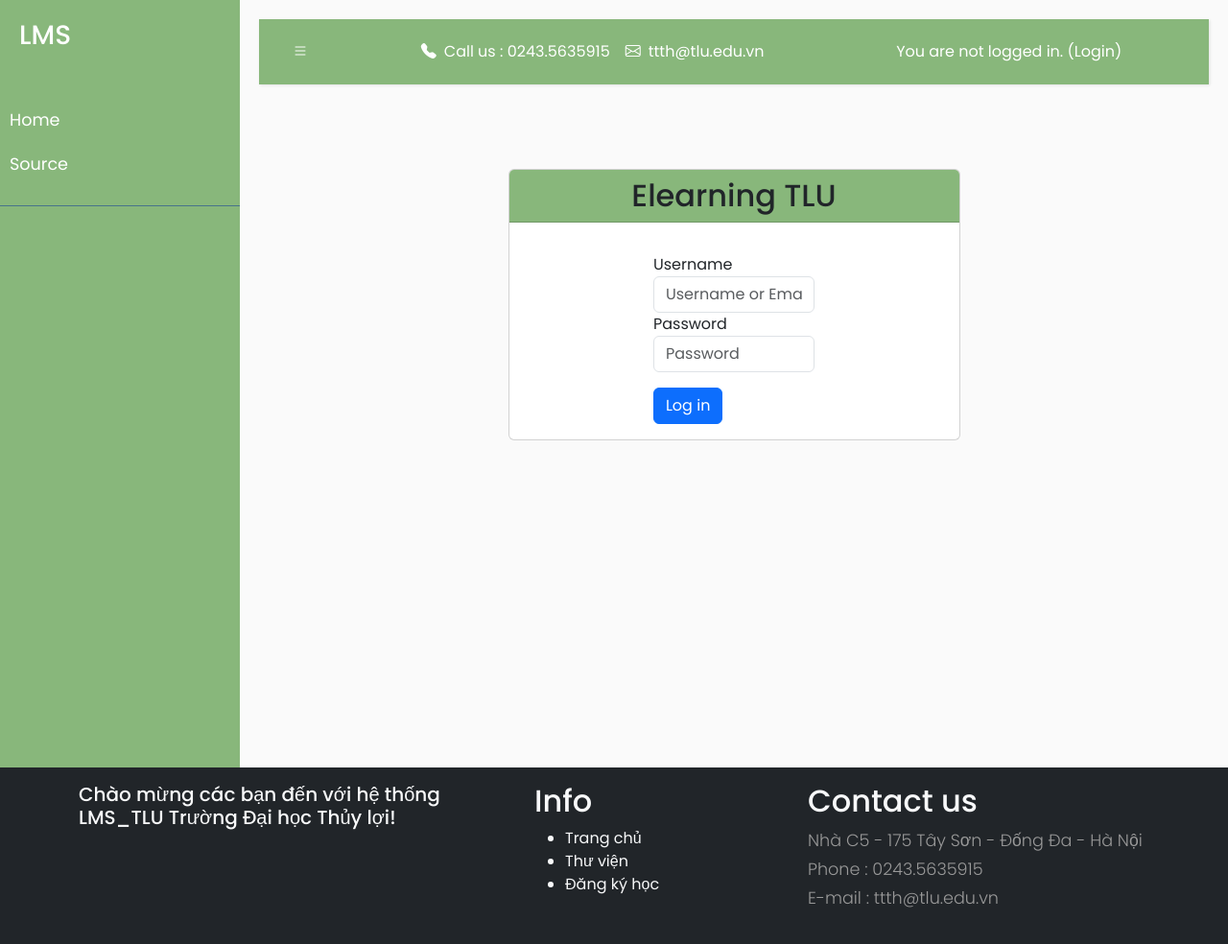
After one commit to TungAnh176/LMS, a PHP site: page /LMS/views/login/indexLogin.php in a window 1280 px wide. The commit adds this page. Shown: the whole page at 96% size. Run offline with PHP 8.4, Linux system fonts and the light colour scheme.

Commit message:
layout mới

```diff
--- a/layout/footer.php
+++ b/layout/footer.php
@@ -1,8 +1,52 @@
             </div>
         </div>
-    </div>
-</main>
+    </main>
+    <footer class="py-3 bg-dark text-light">
+        <div id="footer">
+            <div class="footer-main">
+                <div class="container">
+                    <div id="course-footer"></div>
+                    <div class="row">
+
+                        <div class="col-md-5">
+                            <div class="infoarea">
+                                <h5>Chào mừng các bạn đến với hệ thống LMS_TLU Trường Đại học Thủy lợi!</h5>
+                            </div>
+                        </div>
+                        <div class="col-md-3">
+                            <div class="foot-links">
+                                <h2>Info</h2>
+                                <ul>
+                                    <li><a href="http://www.tlu.edu.vn/" target="_blank">Trang chủ</a></li>
+                                    <li><a href="http://lib.tlu.edu.vn/" target="_blank">Thư viện</a></li>
+                                    <li><a href="http://sinhvien1.tlu.edu.vn/" target="_blank">Đăng ký học</a></li>
+                                </ul>
+                            </div>
+                        </div>
+                        <div class="col-md-4">
+                            <div class="contact-info">
+                                <h2 class="nopadding">Contact us</h2>
+                                <p>Nhà C5 - 175 Tây Sơn - Đống Đa - Hà Nội<br>
+                                    <i class="fa fa-phone-square"></i> Phone : 0243.5635915<br>
+                                    <i class="fa fa-envelope"></i> E-mail : <a class="mail-link" href="mailto:ttth@tlu.edu.vn">ttth@tlu.edu.vn</a><br>
+                                </p>
+                            </div>
+                        </div>
+                    </div>
+                </div>
+            </div>
+        </div>
+
+        </footer>
 </body>
 <script src="https://cdn.jsdelivr.net/npm/bootstrap@5.3.2/dist/js/bootstrap.bundle.min.js" integrity="sha384-C6RzsynM9kWDrMNeT87bh95OGNyZPhcTNXj1NW7RuBCsyN/o0jlpcV8Qyq46cDfL" crossorigin="anonymous"></script>
+<script src="https://cdnjs.cloudflare.com/ajax/libs/jquery/3.7.1/jquery.min.js"></script>
+<script>
+    $(document).ready(function() {
+        $('#sidebarCollapse').on('click', function() {
+            $('#sidebar').toggleClass('active');
+        });
+    });
+</script>
 
 </html>
--- a/layout/header.php
+++ b/layout/header.php
@@ -7,53 +7,209 @@
     <title>LMS</title>
     <link href="https://cdn.jsdelivr.net/npm/bootstrap@5.3.2/dist/css/bootstrap.min.css" rel="stylesheet" integrity="sha384-T3c6CoIi6uLrA9TneNEoa7RxnatzjcDSCmG1MXxSR1GAsXEV/Dwwykc2MPK8M2HN" crossorigin="anonymous">
     <link rel="stylesheet" href="https://cdn.jsdelivr.net/npm/bootstrap-icons@1.11.1/font/bootstrap-icons.css" integrity="sha384-4LISF5TTJX/fLmGSxO53rV4miRxdg84mZsxmO8Rx5jGtp/LbrixFETvWa5a6sESd" crossorigin="anonymous">
+    <style>
+        @import "https://fonts.googleapis.com/css?family=Poppins:300,400,500,600,700";
 
+        body {
+            font-family: 'Poppins', sans-serif;
+            background: #fafafa;
+        }
+
+        p {
+            font-family: 'Poppins', sans-serif;
+            font-size: 1.1em;
+            font-weight: 300;
+            line-height: 1.7em;
+            color: #999;
+        }
+
+        a,
+        a:hover,
+        a:focus {
+            color: inherit;
+            text-decoration: none;
+            transition: all 0.3s;
+        }
+
+        .navbar {
+            padding: 15px 10px;
+            background: #88B77B;
+            border: none;
+            border-radius: 0;
+            margin-bottom: 40px;
+            box-shadow: 1px 1px 3px rgba(0, 0, 0, 0.1);
+        }
+
+        .navbar-btn {
+            box-shadow: none;
+            outline: none !important;
+            border: none;
+        }
+
+        .line {
+            width: 100%;
+            height: 1px;
+            border-bottom: 1px dashed #ddd;
+            margin: 40px 0;
+        }
+
+        .wrapper {
+            display: flex;
+            width: 100%;
+            align-items: stretch;
+        }
+
+        #sidebar {
+            min-width: 250px;
+            max-width: 250px;
+            background: #88B77B;
+            color: #fff;
+            transition: all 0.3s;
+        }
+
+        #sidebar.active {
+            margin-left: -250px;
+        }
+
+        #sidebar .sidebar-header {
+            padding: 20px;
+            background: #88B77B;
+        }
+
+        #sidebar ul.components {
+            padding: 20px 0;
+            border-bottom: 1px solid #47748b;
+        }
+
+        #sidebar ul p {
+            color: #fff;
+            padding: 10px;
+        }
+
+        #sidebar ul li a {
+            padding: 10px;
+            font-size: 1.1em;
+            display: block;
+        }
+
+        #sidebar ul li a:hover {
+            color: #7386D5;
+            background: #fff;
+        }
+
+        #sidebar ul li.active>a,
+        a[aria-expanded="true"] {
+            color: #fff;
+            background: #88B77B;
+        }
+
+        a[data-toggle="collapse"] {
+            position: relative;
+        }
+
+        .dropdown-toggle::after {
+            display: block;
+            position: absolute;
+            top: 50%;
+            right: 20px;
+            transform: translateY(-50%);
+        }
+
+        ul ul a {
+            font-size: 0.9em !important;
+            padding-left: 30px !important;
+            background: #6d7fcc;
+        }
+
+        ul.CTAs {
+            padding: 20px;
+        }
+
+        ul.CTAs a {
+            text-align: center;
+            font-size: 0.9em !important;
+            display: block;
+            border-radius: 5px;
+            margin-bottom: 5px;
+        }
+
+        a.download {
+            background: #fff;
+            color: #7386D5;
+        }
+
+        a.article,
+        a.article:hover {
+            background: #6d7fcc !important;
+            color: #fff !important;
+        }
+
+        #content {
+            width: 100%;
+            padding: 20px;
+            min-height: 100vh;
+            transition: all 0.3s;
+        }
+
+        @media (max-width: 768px) {
+            #sidebar {
+                margin-left: -250px;
+            }
+
+            #sidebar.active {
+                margin-left: 0;
+            }
+
+            #sidebarCollapse span {
+                display: none;
+            }
+        }
+    </style>
 </head>
 
 <body>
-    <header class="border-bottom">
-        <nav class="navbar navbar-expand-lg" style="background-color: #88B77B">
-            <div class="container-fluid">
-                <div class="ms-5">
-                    <a class="navbar-brand text-white" href="#">LMS</a>
-                    <button class="navbar-toggler" type="button" data-bs-toggle="collapse" data-bs-target="#navbarSupportedContent" aria-controls="navbarSupportedContent" aria-expanded="false" aria-label="Toggle navigation">
-                        <span class="navbar-toggler-icon text-white"></span>
-                    </button>
+    <main>
+        <div class="wrapper">
+            <!-- Sidebar  -->
+            <nav id="sidebar">
+                <div class="sidebar-header">
+                    <h3>LMS</h3>
                 </div>
-                <div class="me-5">
-                    <a class="navbar-brand text-white" href="#">Đăng Nhập</a>
-                </div>
-            </div>
-        </nav>
-    </header>
-    <main class="row">
-        <div class="container-fluid">
-            <div class="row flex-nowrap">
-                <div class="col-auto col-md-3 col-xl-2 px-sm-2 px-0" style="background-color: #88B77B;">
-                    <div class="d-flex flex-column align-items-center align-items-sm-start px-3 pt-2 text-white min-vh-100">
-                        <a href="/" class="d-flex align-items-center pb-3 mb-md-0 me-md-auto text-white text-decoration-none">
-                            <span class="fs-5 d-none d-sm-inline">Menu</span>
-                        </a>
-                        <ul class="nav nav-pills flex-column mb-sm-auto mb-0 align-items-center align-items-sm-start" id="menu">
-                            <li class="nav-item">
-                                <a href="#" class="nav-link align-middle px-0 text-white">
-                                    <i class="fs-4 bi-house"></i> <span class="ms-1 d-none d-sm-inline">Home</span>
-                                </a>
-                            </li>
-                        </ul>
-                        <hr>
-                        <div class="dropdown pb-4">
-                            <a href="#" class="d-flex align-items-center text-white text-decoration-none dropdown-toggle" id="dropdownUser1" data-bs-toggle="dropdown" aria-expanded="false">
 
-                            </a>
-                            <ul class="dropdown-menu dropdown-menu-dark text-small shadow" aria-labelledby="dropdownUser1">
-                                <li><a class="dropdown-item" href="#">Profile</a></li>
-                                <li>
-                                    <hr class="dropdown-divider">
-                                </li>
-                                <li><a class="dropdown-item" href="#">Sign out</a></li>
-                            </ul>
+                <ul class="list-unstyled components">
+                    <li>
+                        <a href="#">Home</a>
+                    </li>
+                    <li>
+                        <a href="#">Source</a>
+                    </li>
+                    <!-- <li>
+                        <a href="#">Portfolio</a>
+                    </li>
+                    <li>
+                        <a href="#">Contact</a>
+                    </li> -->
+                </ul>
+            </nav>
+            <!-- Page Content  -->
+            <div id="content">
+                <nav class="navbar navbar-expand-lg">
+                    <div class="container-fluid">
+                        <button type="button" id="sidebarCollapse" class="btn pe-5">
+                            <i class="bi bi-list text-white"></i>
+                        </button>
+
+                        <div class="collapse navbar-collapse text-white d-flex justify-content-around" id="navbarSupportedContent">
+                            <span class="d-flex ">
+                                <i class="bi bi-telephone-fill me-2"></i>
+                                Call us : 0243.5635915
+                                <i class="bi bi-envelope ms-3 me-2"></i>
+                                <a href="mailto:ttth@tlu.edu.vn">ttth@tlu.edu.vn</a>
+                            </span>
+
+                            <span class="login">
+                                You are not logged in. (<a href="../LMS/views/login/indexLogin.php">Login</a>)
+                            </span>
                         </div>
                     </div>
-                </div>
-                <div class="col py-3">
+                </nav>
--- /dev/null
+++ b/views/login/indexLogin.php
@@ -0,0 +1,48 @@
+<?php
+include("../../layout/header.php");
+?>
+<div id="page" class="container-fluid mt-0">
+    <div id="page-content" class="row">
+        <div id="region-main-box" class="col-12">
+            <section id="region-main" class="col-12">
+                <span class="notifications" id="user-notifications"></span>
+                <div role="main"><span id="maincontent"></span>
+                    <div class="my-1 my-sm-5"></div>
+                    <div class="row justify-content-center">
+                        <div class="col-xl-6 col-sm-8 ">
+                            <div class="card">
+                                <div class="card-block">
+                                    <h1 style="background-color: #88B77B;" class="h2 card-header text-center" aria-label="Elearning TLU: Log in">Elearning TLU</h1>
+                                    <div class="card-body">
+                                        <div class="row justify-content-md-center">
+                                            <div class="col-md-5">
+                                                <form class="mt-3" action="" method="post" id="login">
+                                                    <div class="form-group">
+                                                        <label for="username" class="sr-only">
+                                                            Username
+                                                        </label>
+                                                        <input type="text" name="username" id="username" class="form-control" value="" placeholder="Username or Email">
+                                                    </div>
+                                                    <div class="form-group">
+                                                        <label for="password" class="sr-only">Password</label>
+                                                        <input type="password" name="password" id="password" value="" class="form-control" placeholder="Password">
+                                                    </div>
+                                                    <button type="submit" class="btn btn-primary btn-block mt-3" id="loginbtn">Log in</button>
+                                                </form>
+                                            </div>
+                                        </div>
+                                    </div>
+                                </div>
+                            </div>
+                        </div>
+                    </div>
+                </div>
+        </div>
+
+        </section>
+    </div>
+</div>
+</div>
+<?php
+include("../../layout/footer.php");
+?>
```
Also changed, not shown: index.php (+16 -9 lines).
